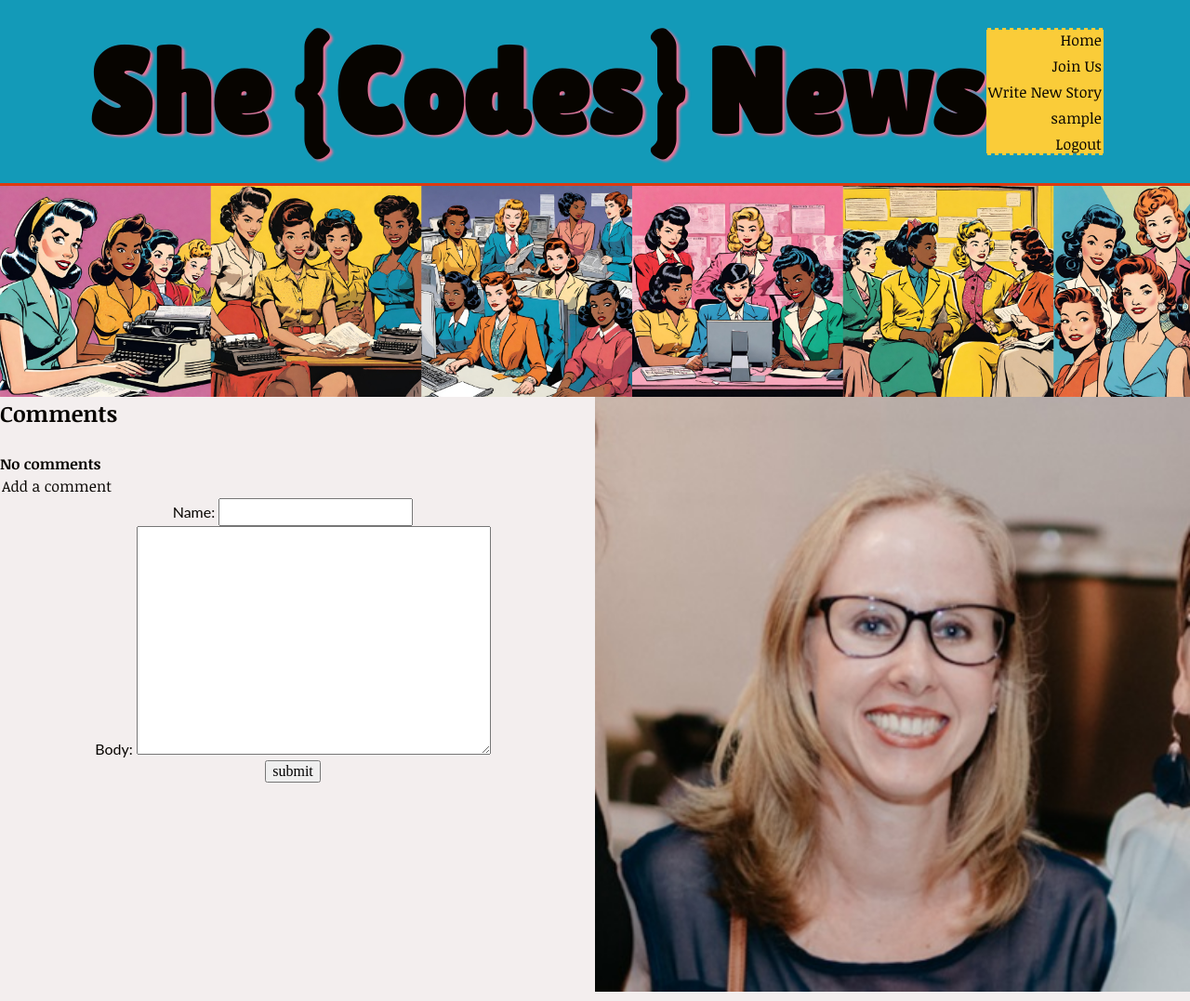
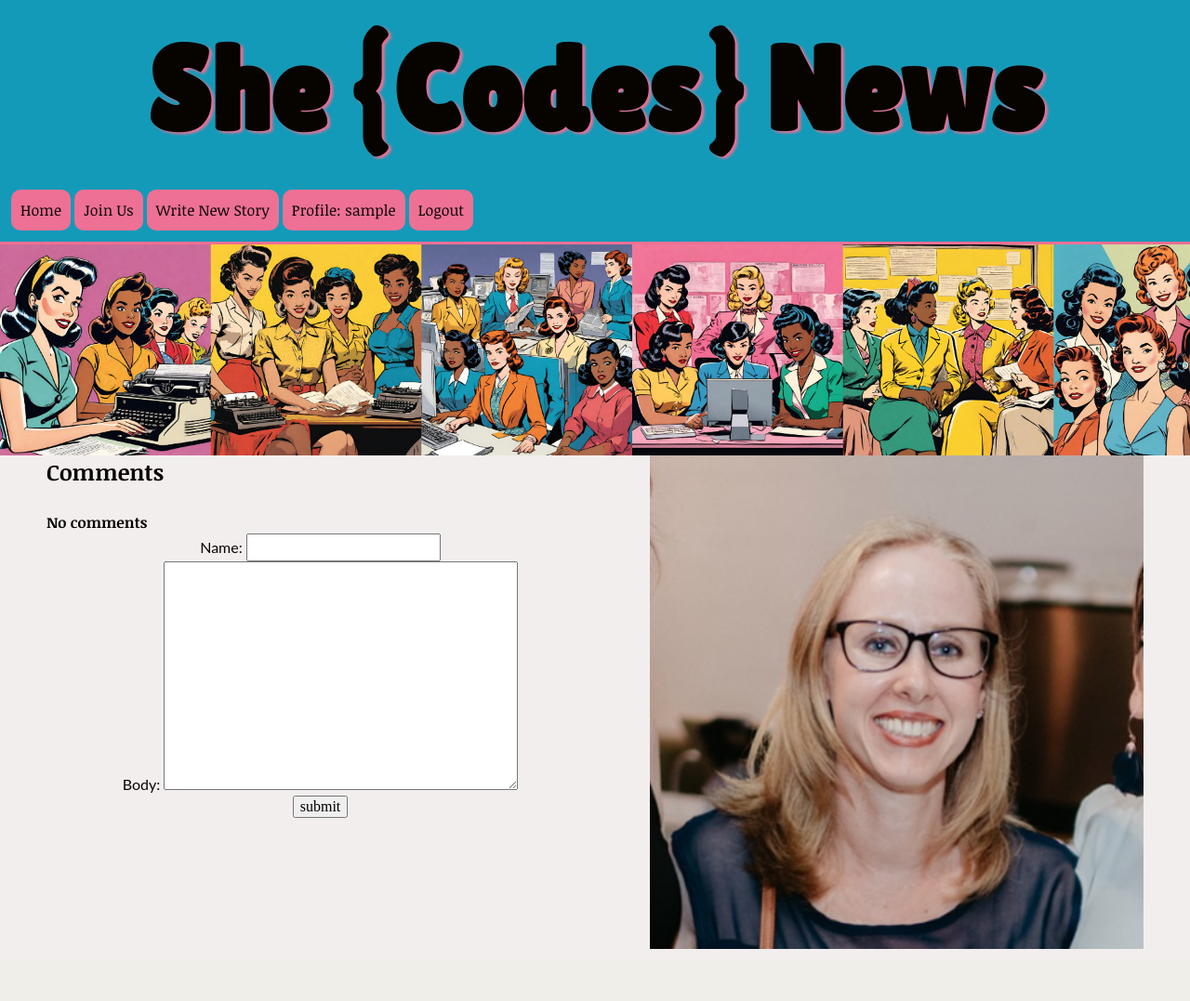
Before and after one commit to goyadev/django, a Django app: page /news/1/comment in a window 1280 px wide. Shown: the whole page at 93% size. After the commit the page ends 1021 px from the top, so only its background shows below. Run offline with Django 4.2, Linux system fonts and the light colour scheme; the visitor is signed in with stand-in values (Sample User, id 1); parts of the project's set-up code (start-up, migrations or seed data) failed here and were passed over.

Commit message:
final styling changes, done not perfect. Things to change for styling include better styling of form, image in articles to be optimised, storycards to look more comic book like for image and text combo.

```diff
--- a/she_codes_news/news/static/news/styles.css
+++ b/she_codes_news/news/static/news/styles.css
@@ -15,15 +15,15 @@
 
 /* target the section */
 .sectioncontent {
-  margin: 50px;
+  margin: 0px 50px;
 }
 
 
 
 .story-card {
-  margin: 2px;
+  margin: 0px;
   border: 3px solid black;
-  padding: 5px;
+  padding: 0px;
 }
 
 .story-card img {
@@ -67,6 +67,10 @@
   height: 100%;
 }
 
+.story-card-text{
+  margin: 10px;
+}
+
 #story-card-2 .story-card-text h3,
 #story-card-3 .story-card-text h3,
 #story-card-4 .story-card-text h3 {
@@ -82,10 +86,12 @@
 #story-card-2 img,
 #story-card-3 img,
 #story-card-4 img {
-  width: 33%;
+  width: 100%;
   height: 100%;
-  margin-right: 5px;
+  margin-right: 0px;
 }
+
+
 
 #all-stories {
   display: flex;
@@ -107,7 +113,7 @@
 #story-content img {
   float: right;
   margin: 0 0 10px 10px;
-  width: 50%;
+  width: 45%;
 }
 
 h3 {
@@ -115,3 +121,8 @@ h3 {
   color: var(--black);
   font-size: 1rem;
 }
+
+.commentform{
+  display: flex;
+  justify-content: flex-start;
+}
--- a/she_codes_news/news/templates/news/story.html
+++ b/she_codes_news/news/templates/news/story.html
@@ -3,32 +3,29 @@
 {% load static %}
 
 {% block stylesheets %}
-<link
-  rel="stylesheet"
-  type="text/css"
-  href="{% static 'news/styles.css'%}"/>
+<link rel="stylesheet" type="text/css" href="{% static 'news/styles.css'%}" />
 {% endblock %}
 
 {% block content %}
 <!-- {% debug %} -->
-<div id="story-wrapper">
+<section class="sectioncontent" id="story-wrapper">
   <h2>{{ story.title }}</h2>
   <h3>{{ story.author }}</h3>
-  <div id="story-content">
+  <section id="story-content">
     {%if story.image %}
-    <img src="{{ story.image }}" >
+    <img src="{{ story.image }}">
     {% else %}
     <img src="{% static '/news/images/placeholder-5.jpg'%}">
     {% endif %}
 
     {{ story.content|linebreaks }}
-  </div>
+  </section>
 
   <!-- Adding in comments to articles Sun 10 Dec. Currently working. Next step 12 Dec to build button and form to add comment-->
   <h2>Comments</h2>
-  <br/>
+  <br />
   {% if not story.comments.all %}
-    <h3>No comments </h3> <a href="#">Add a comment</a>
+  <h3>No comments </h3>
   {% else %}
   {% for comment in story.comments.all %}
   <strong>
@@ -37,15 +34,15 @@
       {{ comment.date_added}}
     </h3>
   </strong>
-    <br/>
+  <br />
   <p>{{ comment.body }}</p>
-      <br/><br/>
+  <br /><br />
   {% endfor %}
 
   {% endif %}
-</div>
+</section>
 
-<form action="{% url 'news:addComment' story.id %}" method="post">
+<form class="commentform" action="{% url 'news:addComment' story.id %}" method="post">
   {% csrf_token %}
   {{ form.as_p }}
   <input type="submit" value="submit">
--- a/she_codes_news/static/styles.css
+++ b/she_codes_news/static/styles.css
@@ -67,12 +67,12 @@ body {
 }
 
 header {
-    display: flex;
+    /* display: flex; */
     background-color: var(--slateblue);
     align-items: center;
     justify-content: center;
     min-height: 200px;
-    border-bottom: 3px solid var(--red);
+    border-bottom: 3px solid var(--pink);
 }
 
 
@@ -121,20 +121,35 @@ h4{
 #header-text {
     /* flex-basis: 80%; */
     display: flex;
-    justify-content: start;
+    justify-content: center;
 }
 
 nav {
     /* flex-basis: 20%; */
-    background-color: var(--yellow);
     display: flex;
-    flex-direction: column;
-    align-items: flex-end;
+    flex-direction: row;
+    justify-content: flex-start;
+    align-items: center;
+    margin: 10px;
+    /* align-items: flex-end; */
+}
+
+nav a {
+  background-color: var(--pink);
+  padding: 10px;
+  margin: 2px;
+  border-radius:10px ;
+}
+
+nav a:hover{
+  background-color: var(--yellow);
 }
 
 /* wavy line generator from CSS Tricks https://css-generators.com/wavy-shapes/ for postage stamp style nav*/
 
-#box {
+/* Note: could not get this to work the way I wanted to, so going with traditional nav bar styling instead */
+
+/* #box {
     --mask:
       radial-gradient(2.19px at 50% 2.90px,#000 99%,#0000 101%) calc(50% - 4px) 0/8px 51% repeat-x,
       radial-gradient(2.19px at 50% -0.9px,#0000 99%,#000 101%) 50% 2px/8px calc(51% - 2px) repeat-x,
@@ -143,11 +158,11 @@ nav {
     -webkit-mask: var(--mask);
             mask: var(--mask);
             box-shadow: 0 4px 8px 0 rgba(0, 0, 0, 0.2), 0 6px 20px 0 rgba(0, 0, 0, 0.19);
-  }
+  } */
 
 a {
     font-family: 'Noticia Text', serif;
-    margin: 2px;
+    /* margin: 2px; */
     text-decoration: none;
     color: var(--black);
 }
@@ -194,6 +209,7 @@ form.button {
   padding: 10px 10px;
   text-decoration: none;
   border-radius: 10px;
+  margin: 2px;
 }
 .writestorybutton:hover {
 background-color: var(--yellow);
--- a/she_codes_news/templates/nav.html
+++ b/she_codes_news/templates/nav.html
@@ -4,7 +4,7 @@
         <a href="{% url 'users:createAccount' %}">Join Us</a>
         {% if request.user.is_authenticated %}
         <a href="{% url 'news:newStory' %}">Write New Story</a>
-        <a href="{% url 'users:userProfile' user.id %}">{{ user.username }}</a>
+        <a href="{% url 'users:userProfile' user.id %}">Profile: {{ user.username }}</a>
         <a href="{% url 'logout' %}">Logout</a>
         {% else %}
         <a href="{% url 'login' %}">Login</a>
```
Lines whose indentation alone changed are shown as unchanged.
